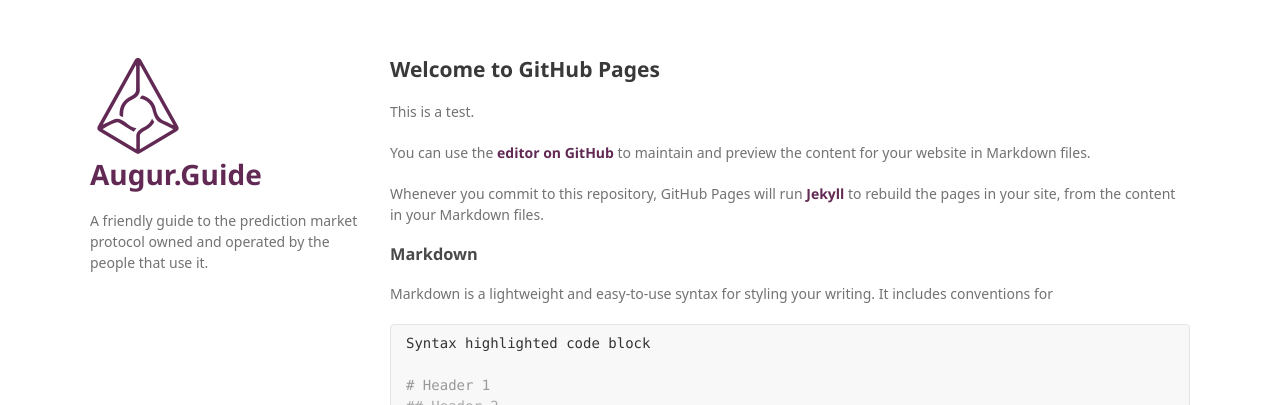
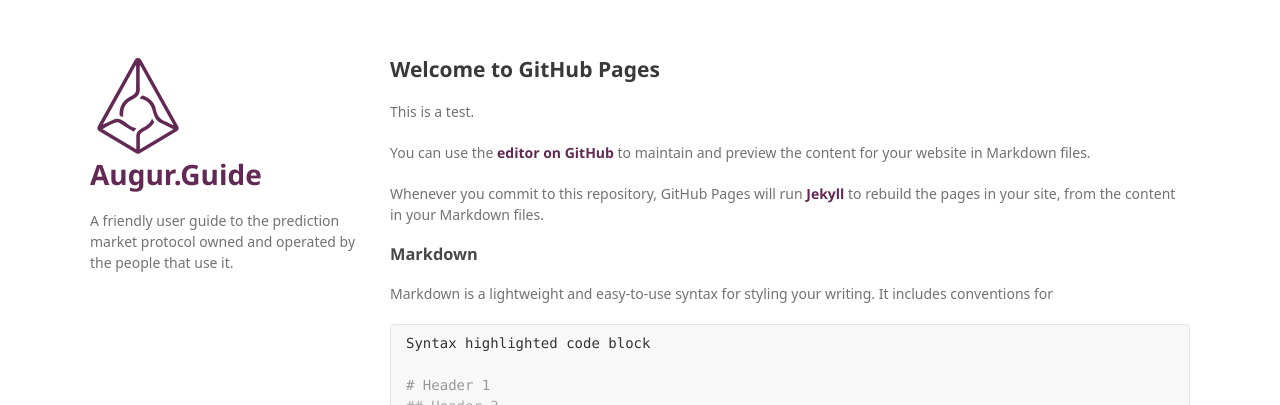
Before and after one commit to msagansk/Augur.Guide, a Jekyll site: the page built from index.md, in a window 1280 px wide. Shown: the top 405 px of the page. Built offline with Jekyll 4.4.1, drawn with Linux system fonts in a browser that asks for light colours; some web fonts are replaced; our own code applies the rules of GitHub Pages for plain Markdown files; a script that is not in the unit is left out.

Commit message:
Update _config.yml

```diff
--- a/_config.yml
+++ b/_config.yml
@@ -1,6 +1,6 @@
 theme: jekyll-theme-minimal
 title: Augur.Guide
-description: A friendly guide to the prediction market protocol owned and operated by the people that use it.
+description: A friendly user guide to the prediction market protocol owned and operated by the people that use it.
 logo: https://augur.guide/assets/img/Augur.png
 show_downloads: false
 google_analytics: UA-12186523-5
```
